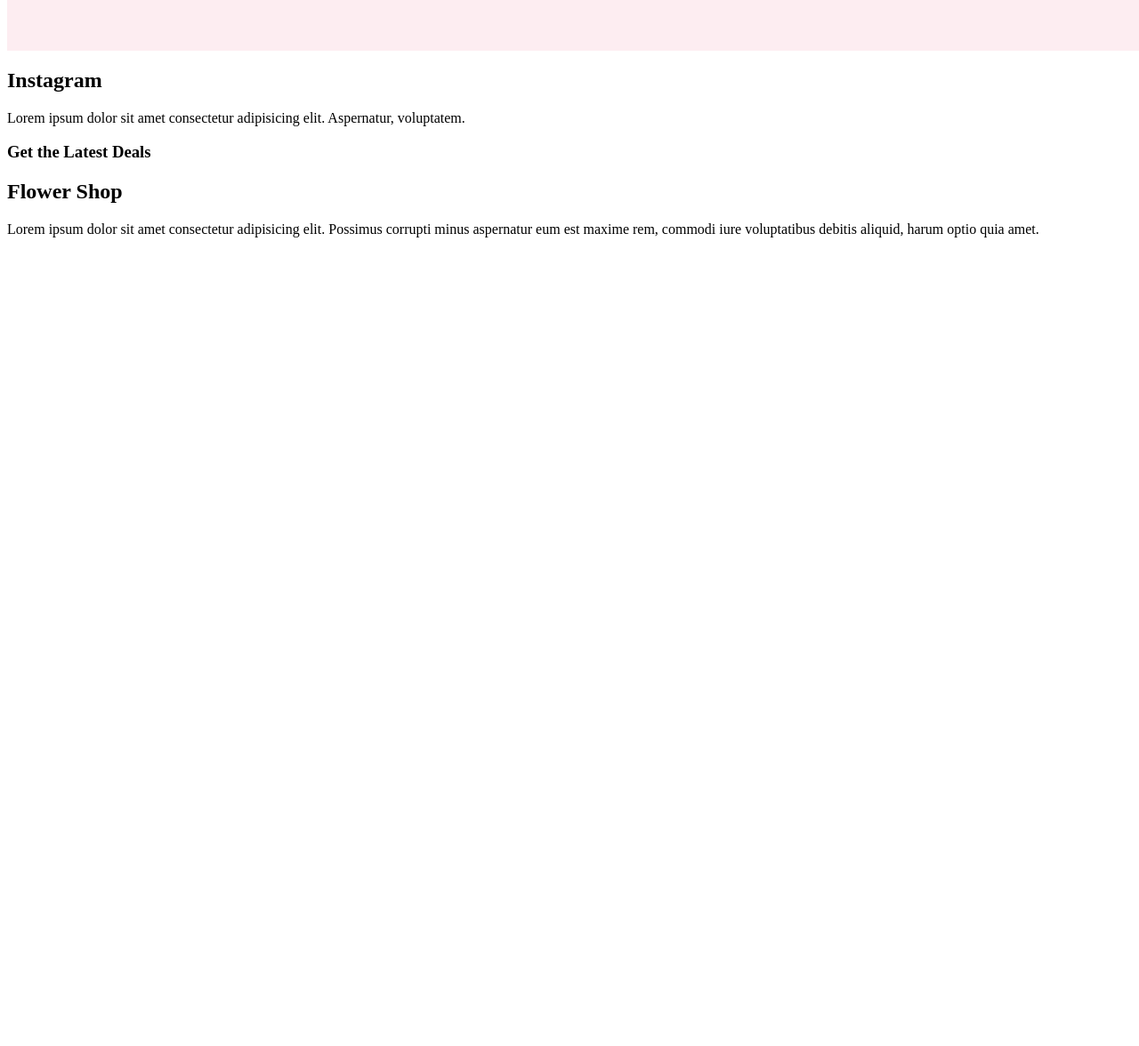
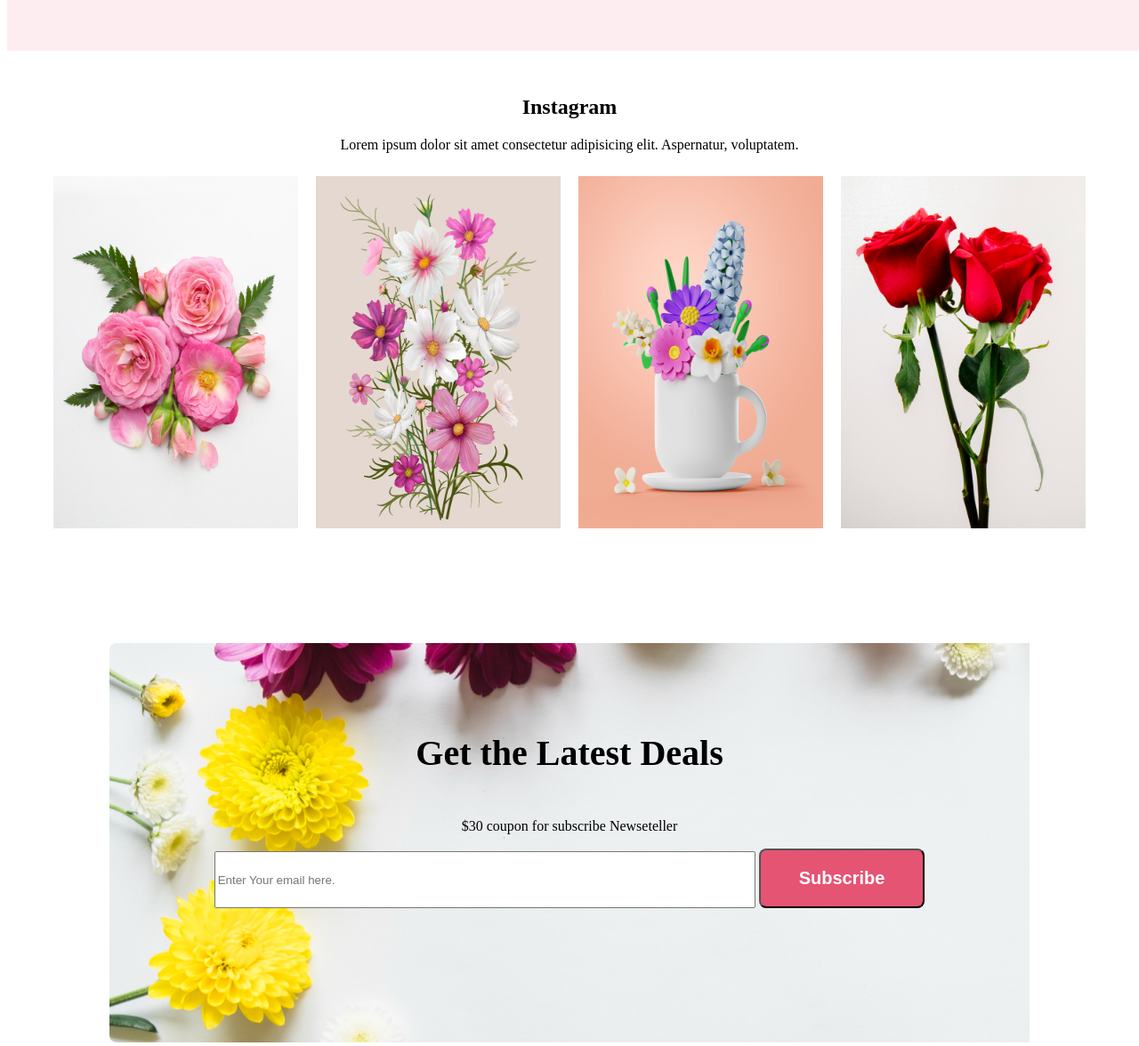
Before and after one commit to Shariful4447/Assignment-1-flower-shop, a plain HTML site: page index.html in a window 1280 px wide. Shown: the part 2392-3568 px from the top of the page at 89% size. Before the commit the page ends 2675 px from the top, so only its background shows below. Drawn offline with Linux system fonts and the light colour scheme.

Commit message:
newseteller section done

```diff
--- a/index.html
+++ b/index.html
@@ -54,25 +54,40 @@
                 <img src="./asset/pngwing 8.png" alt="pngwing 8.png">
             </div>
         </div>
-
         <div class="social">
+            <div class="social-text">
                 <h2>Instagram</h2>
                 <p>Lorem ipsum dolor sit amet consectetur adipisicing elit. Aspernatur, voluptatem.</p>
             </div>
             <div class="social-image">
+                <div>
+                    <img class="social-image1" src="./asset/Rectangle 3.png" alt="Rectangle 3.png">
+                </div>
+                <div>
+                    <img class="social-image2" src="./asset/Rectangle 4.png" alt="Rectangle 3.png">
 
                 </div>
-        <div class="social-image">
+                <div>
+                    <img class="social-image3" src="./asset/Rectangle 5.png" alt="Rectangle 3.png">
 
                 </div>
-        <div class="social-image">
+                <div>
+                    <img class="social-image4" src="./asset/Rectangle 6.png" alt="Rectangle 3.png">
 
                 </div>
-        <div class="social-image">
+            </div>
+        </div>
 
+        <div class="newseteller">
+            <div class="newseteller-text">
+                <h3>Get the Latest Deals</h3>
+                <p>$30 coupon for subscribe Newseteller</p>
+                <div>
+                    <input class="input-field" type="text" placeholder="Enter Your email here.">
+                    <button class="btn-primary">Subscribe</button>
                 </div>
-        <div class="newseteller">
-            <h3>Get the Latest Deals</h3>
+            </div>
+
         </div>
 
     </main>
--- a/style.css
+++ b/style.css
@@ -134,3 +134,72 @@ header{
     margin-left: 20px;
     margin-right: 110px;
 }
+
+.social{
+    max-width: 1440px;
+    margin: 50px;
+
+}
+.social-text{
+    text-align: center;
+}
+.social-image{
+    display: flex;
+    align-items: center;
+    justify-content: center;
+    /* padding-left: 240px;
+    padding-right: 240px; */
+
+
+
+
+}
+.social-image1{
+
+
+    margin: 10px;
+    height: 396px;
+    width: 275px;
+
+}
+.social-image2{
+    margin: 10px;
+    height: 396px;
+    width: 275px;
+
+}
+.social-image3{
+    margin: 10px;
+    height: 396px;
+    width: 275px;
+
+}
+.social-image4{
+    margin: 10px;
+    height: 396px;
+    width: 275px;
+
+
+}
+.newseteller{
+    background-image: url("./asset/Rectangle 9.png");
+
+    background-repeat: no-repeat;
+
+    max-width: 1440px;
+    height: 450px;
+    margin: 115px;
+}
+.newseteller-text{
+    text-align: center;
+    padding: 60px;
+}
+.newseteller-text>h3{
+    font-size: 40px;
+    padding-bottom: 10px;
+
+}
+.input-field{
+    width: 600px;
+    height: 58px;
+}
```
Also changed, not shown: asset/Rectangle 3.png (renamed from asset/Flower 01.png), 2 other files. Lines whose indentation alone changed are shown as unchanged.
